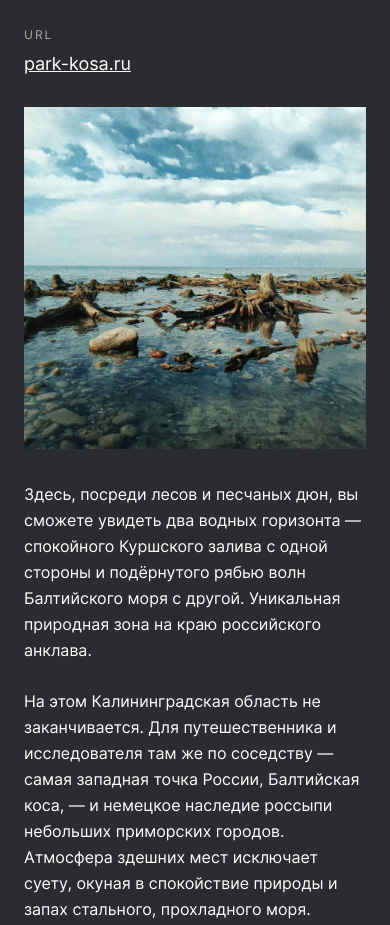
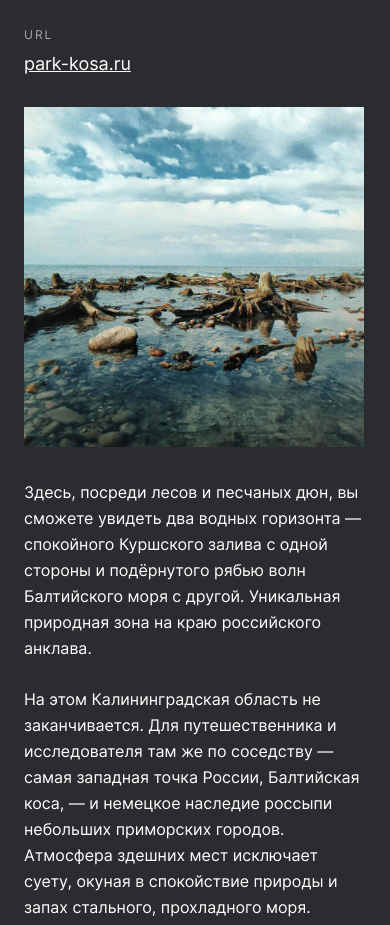
Before and after one commit to ka3ak169/russian-travel, a plain HTML site: page index.html in a window 390 px wide. Shown: the part 2377-3302 px from the top of the page. Drawn offline with Linux system fonts and the light colour scheme.

Commit message:
fix 18.06.3.1

```diff
--- a/blocks/place/__image/place__image.css
+++ b/blocks/place/__image/place__image.css
@@ -1,6 +1,31 @@
 .place__image {
     grid-row-start: 2;
     grid-row-end: 3;
-    max-width: 100%;
+    width: 100%;
+    height: 100%;
+    max-width: 460px;
+    max-height: 460px;
     box-sizing: border-box;
+    object-fit: cover;
 }
+
+@media screen and (max-width: 1024px) {
+    .place__image {
+        max-width: 440px;
+        max-height: 440px;
+    }
+}
+
+@media screen and (max-width: 768px) {
+    .place__image {
+        max-width: 340px;
+        max-height: 340px;
+    }
+}
+
+@media screen and (max-width: 320px) {
+    .place__image {
+        max-width: 320px;
+        max-height: 320px;
+    }
+}
```
